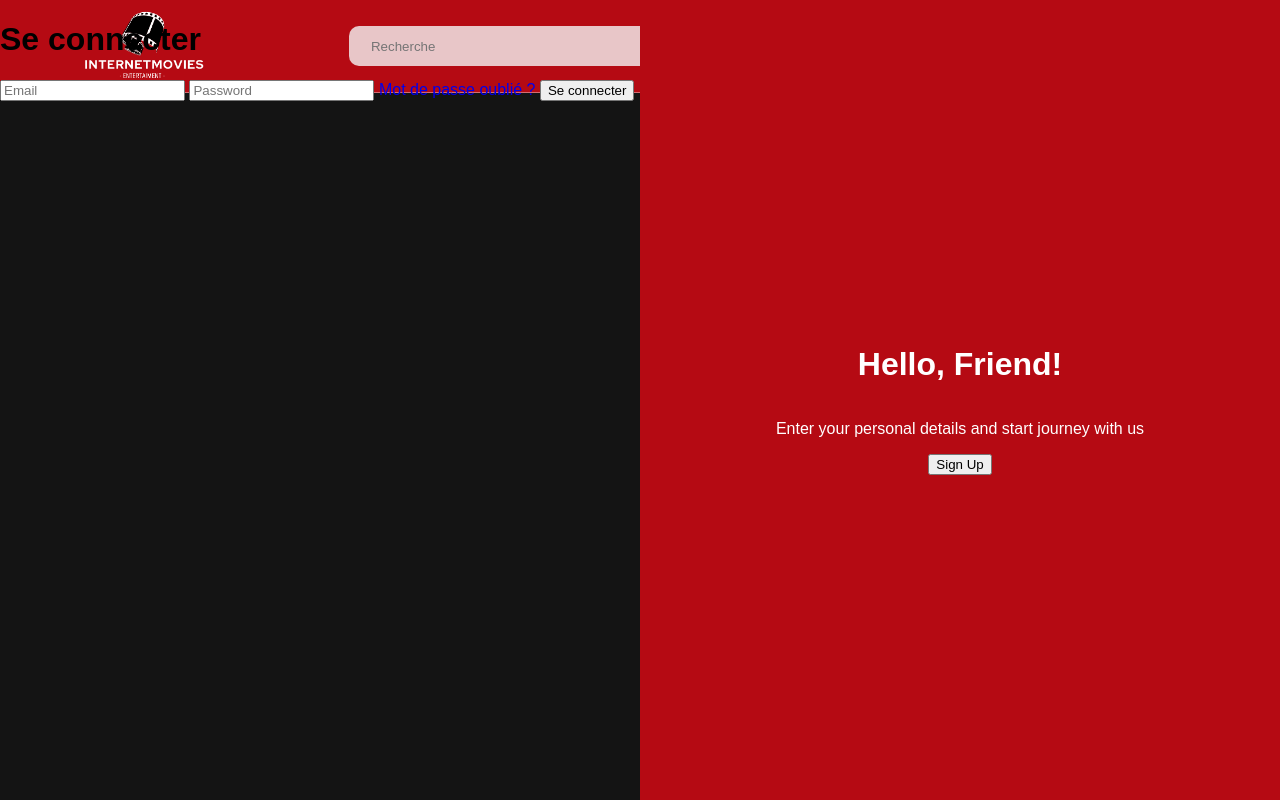
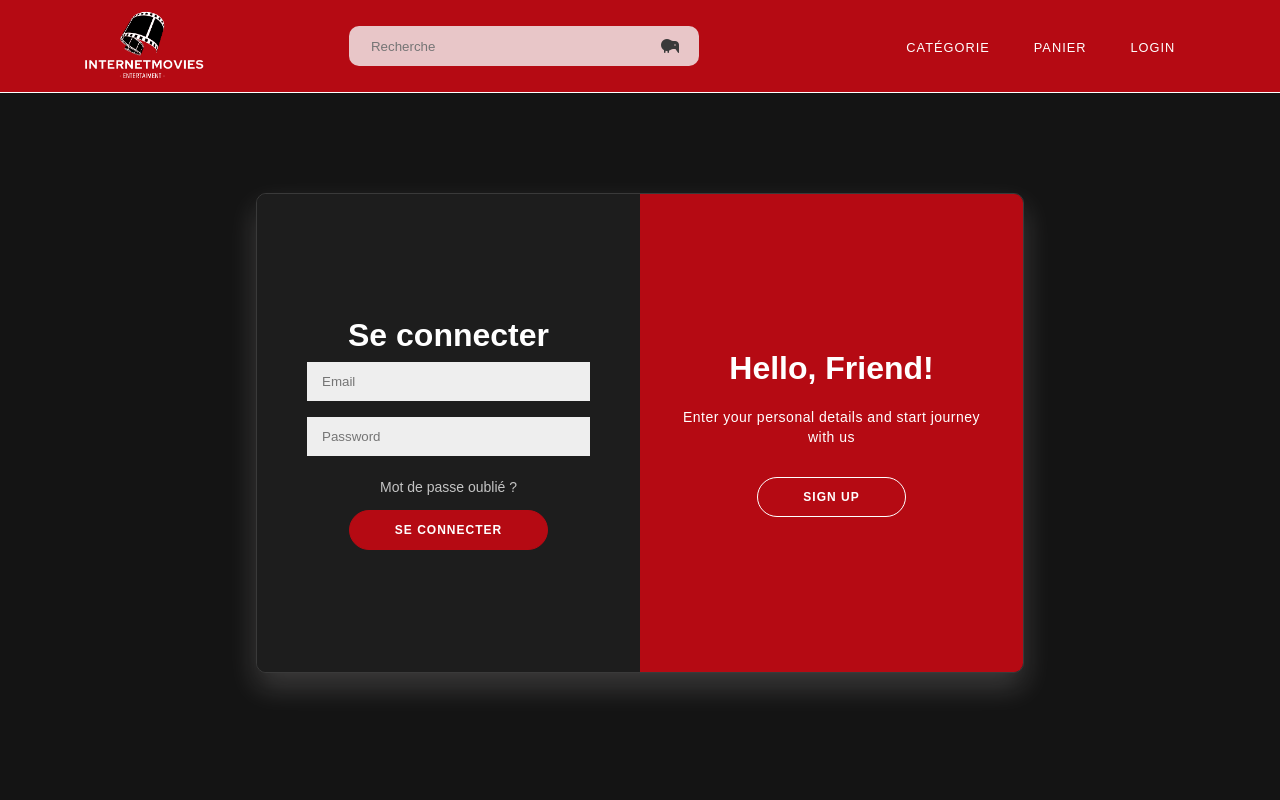
Before and after one commit to Edderkoppen/Internet_Movie_Database, a PHP site: page /layout/login.php in a window 1280 px wide. Run offline with PHP 8.4, Linux system fonts and the light colour scheme; data comes from the database, SQL or seed files in the repository; some libraries are stand-ins or nearby versions.

Commit message:
update: modif css login

```diff
--- a/css/styles.css
+++ b/css/styles.css
@@ -24,7 +24,7 @@ nav{
     justify-content: space-around;
     align-items: center;
     width: 100%;
-    border-bottom: 1px solid rgba(255, 255, 255, 0.4);
+    border-bottom: 1px solid white;
     background-color: #b50a13;
 }
 .logo img{
@@ -90,7 +90,6 @@ nav .menu li a:hover{
 /*Film Box accueil*/
 
 #last {
-    position: relative;
 }
 .titre{
     margin: 30px 30px 0px 30px;
@@ -98,14 +97,12 @@ nav .menu li a:hover{
     font-size: 1.3rem;
 }
 .plus{
-    margin-top: 45px;
+    left: 92%;
+    margin-top: 5px;
     position: absolute;
-    top: 0;
-    left: 92%;
     background-color: #3a3a3a;
     color: white;
     padding: 5px 20px;
-    font-weight: 400;
     border-radius: 0px 0px 10px 10px;
     box-shadow: 5px 10px 30px rgba(0,0,0,0.4);
 }
@@ -241,6 +238,8 @@ h2 {
     border-radius: 0px 0px 10px 10px;
     box-shadow: 5px 10px 30px rgba(0,0,0,0.4);
 }
+
+/*login*/
 
 .box h1 {
     color: white;
@@ -433,8 +432,11 @@ h2 {
     transform: translateX(20%);
 }
 
+/*footer*/
+
 .footer {
     background-color:#26272b;
+    border-top: 1px solid white;
     margin: 0px;
     padding: 30px;
     font-size:15px;
--- a/layout/login.php
+++ b/layout/login.php
@@ -15,7 +15,7 @@
     $donnee = $requete->fetchAll();
 ?>
 
-<div class="container" id="container">
+<div class="box" id="box">
     <div class="form-container sign-up-container">
         <form action="#">
             <h1>S'inscrire</h1>
@@ -23,7 +23,7 @@
             <input type="email" placeholder="Email" />
             <input type="password" placeholder="Mot de passe" />
             <input type="password" placeholder="Comfirmation" />
-            <button>S'inscrire</button>
+            <button class="btn">S'inscrire</button>
         </form>
     </div>
     <div class="form-container sign-in-container">
@@ -32,7 +32,7 @@
             <input type="email" placeholder="Email" />
             <input type="password" placeholder="Password" />
             <a href="#">Mot de passe oublié ?</a>
-            <button>Se connecter</button>
+            <button class="btn">Se connecter</button>
         </form>
     </div>
     <div class="overlay-container">
@@ -40,12 +40,12 @@
             <div class="overlay-panel overlay-left">
                 <h1>Welcome Back!</h1>
                 <p>To keep connected with us please login with your personal info</p>
-                <button class="ghost" id="signIn">Sign In</button>
+                <button class="ghost btn" id="signIn">Sign In</button>
             </div>
             <div class="overlay-panel overlay-right">
                 <h1>Hello, Friend!</h1>
                 <p>Enter your personal details and start journey with us</p>
-                <button class="ghost" id="signUp">Sign Up</button>
+                <button class="ghost btn" id="signUp">Sign Up</button>
             </div>
         </div>
     </div>
```
